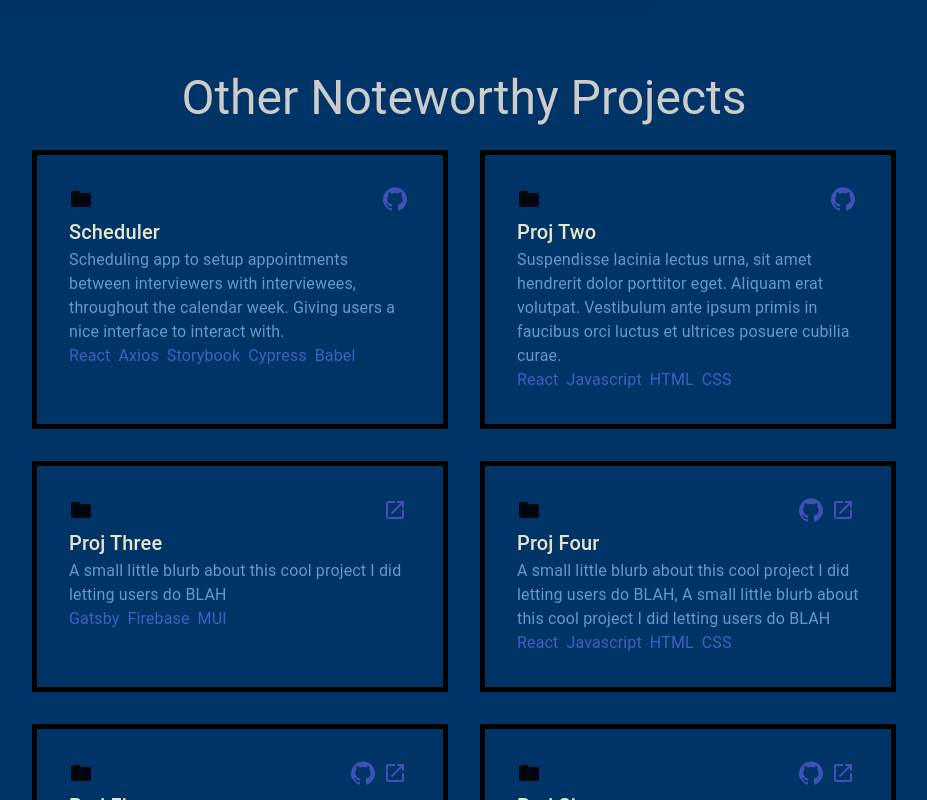
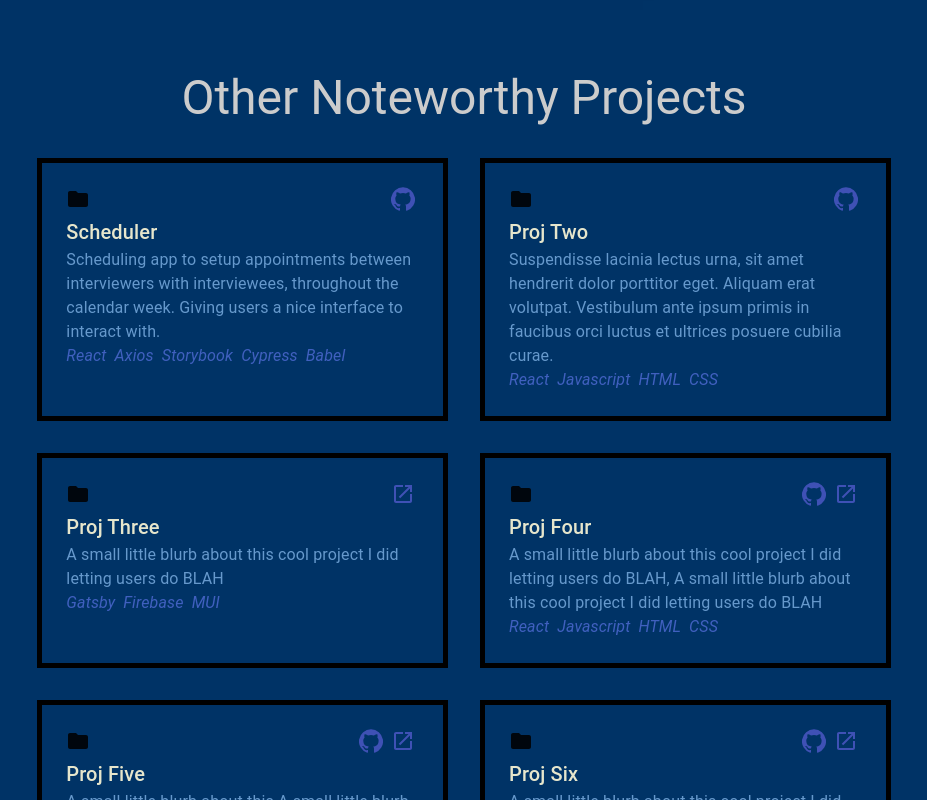
Before and after one commit to HoangTienDinh/portfolio-v2, a React (Create React App) app: page / in a window 1280 px wide. Shown: the part 3420-4220 px from the top of the page, without its empty margins (176-1103 px from the left). Built offline with nearby package versions, Linux system fonts and the light colour scheme.

Commit message:
change styling for tech container

```diff
--- a/src/components/work/NoteworthyProjects.js
+++ b/src/components/work/NoteworthyProjects.js
@@ -47,6 +47,7 @@ const useStyles = makeStyles((theme) => ({
   technology: {
     marginRight: theme.spacing(1),
     color: "#4060bf",
+    fontStyle: "italic"
   },
   links: {
     margin: theme.spacing(0.5),
@@ -67,7 +68,7 @@ const NoteworthyProjects = () => {
         </Typography>
       </Reveal>
 
-      <Grid container justify="center" spacing={8}>
+      <Grid container justify="center" spacing={6}>
         {noteworthyProj.map((project, i) => (
           <Grid
             container
@@ -81,7 +82,7 @@ const NoteworthyProjects = () => {
             className={classes.project}
           >
             <Reveal duration={i * 500} effect="fadeInUp">
-              <Grid container item justify="space-between">
+              <Grid container justify="space-between">
                 <FolderIcon />
                 <Grid item>
                   {project.github && (
```
